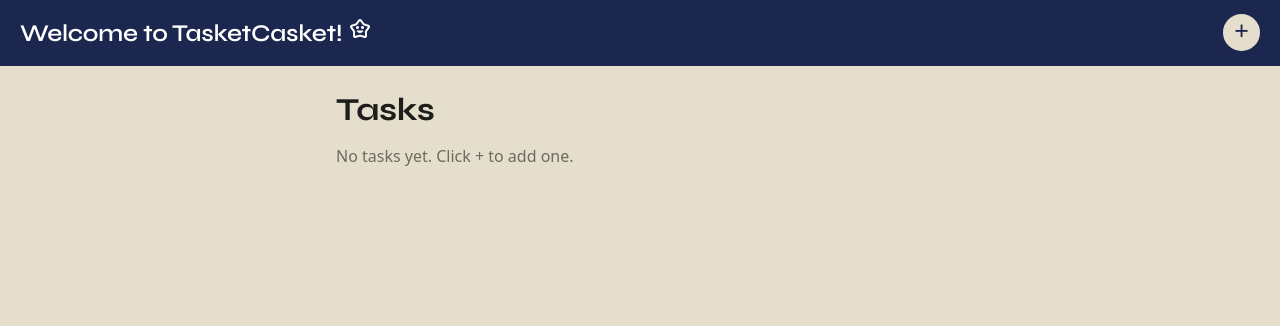
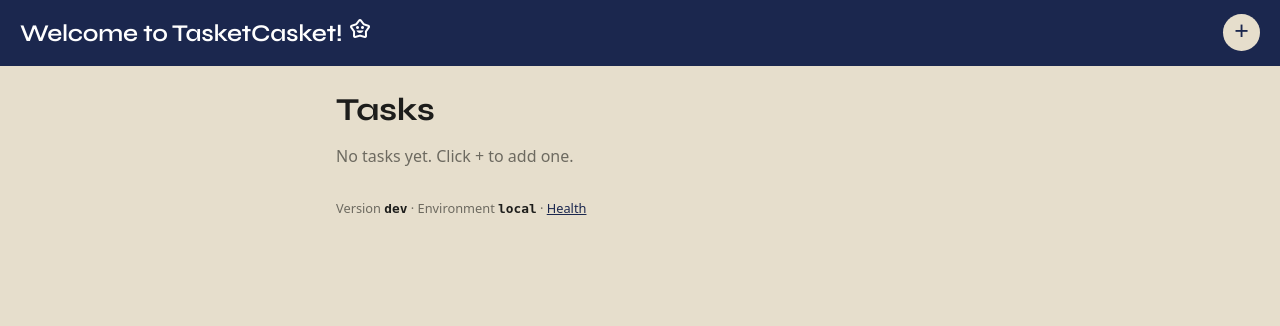
Before and after one commit to TomGoodo/SWE40006-Project, a Flask app: page / in a window 1280 px wide. Shown: the top 326 px of the page. Run offline with Flask 3, Linux system fonts and the light colour scheme; data that the repository does not hold is empty.

Commit message:
add app version/environment config and health-check endpoint

```diff
--- a/app/src/app/__init__.py
+++ b/app/src/app/__init__.py
@@ -39,6 +39,9 @@ def create_app() -> Flask:
     app.config["SQLALCHEMY_DATABASE_URI"] = os.environ.get(
         "DATABASE_URL", "sqlite:///dev.db"
     )
+    "set by the pipeline in staging/production"
+    app.config["APP_VERSION"] = os.environ.get("APP_VERSION", "dev")
+    app.config["APP_ENV"] = os.environ.get("APP_ENV", "local")
 
     db.init_app(app)
     migrate.init_app(app, db)
@@ -49,13 +52,16 @@ def create_app() -> Flask:
 
     app.register_blueprint(task_bp)
 
+    @app.context_processor
+    def inject_build_info():
+        return {
+            "app_version": app.config["APP_VERSION"],
+            "app_env": app.config["APP_ENV"],
+        }
+
     @app.route("/hello")
     def hello():
         return "Welcome to TasketCasket!"
-
-    @app.route("/health")
-    def health():
-        return {"status": "ok"}
 
     @app.route("/db-check")
     def db_check():
--- a/app/src/app/routes.py
+++ b/app/src/app/routes.py
@@ -1,7 +1,9 @@
-from flask import Blueprint, redirect, render_template, request, url_for
+from flask import Blueprint, redirect, render_template, request, url_for, abort, jsonify, current_app
 
 from . import db
 from .task_model import STATUS_LABELS, Task
+from sqlalchemy import text
+
 
 task_bp = Blueprint("tasks", __name__)
 
@@ -75,3 +77,22 @@ def delete_task(task_id):
     db.session.delete(task)
     db.session.commit()
     return redirect(url_for("tasks.index"))
+
+
+@task_bp.route("/health")
+def health():
+    try:
+        db.session.execute(text("SELECT 1"))
+        database = "connected"
+    except Exception:
+        db.session.rollback()
+        database = "unreachable"
+
+    healthy = database == "connected"
+    body = {
+        "status": "ok" if healthy else "degraded",
+        "database": database,
+        "version": current_app.config["APP_VERSION"],
+        "environment": current_app.config["APP_ENV"],
+    }
+    return jsonify(body), (200 if healthy else 503)
--- a/app/src/app/static/style.css
+++ b/app/src/app/static/style.css
@@ -164,3 +164,13 @@ a.btn-small { display: inline-block; text-decoration: none; }
   border-radius: 999px;
   cursor: pointer;
 }
+
+/* ---- Footer ---- */
+.site-footer {
+  max-width: 640px;
+  margin: 2rem auto 1.5rem;
+  padding: 0 1rem;
+  font-size: 0.8rem;
+  color: var(--muted);
+}
+.site-footer code { background: transparent; font-weight: 700; color: var(--ink); }
--- a/app/src/app/templates/base.html
+++ b/app/src/app/templates/base.html
@@ -17,5 +17,11 @@
   <main>
     {% block content %}{% endblock %}
   </main>
+
+  <footer class="site-footer">
+  Version <code data-testid="app-version">{{ app_version }}</code>
+  &middot; Environment <code>{{ app_env }}</code>
+  &middot; <a href="{{ url_for('tasks.health') }}">Health</a>
+  </footer>
 </body>
 </html>
```
